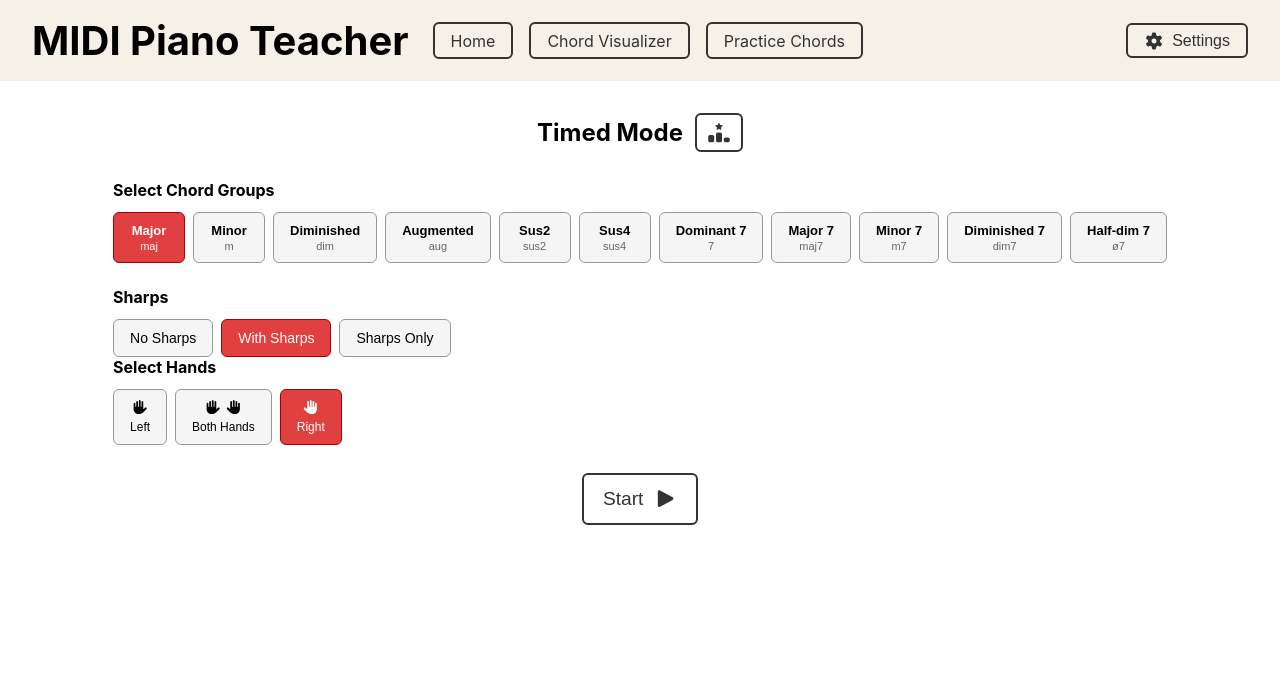
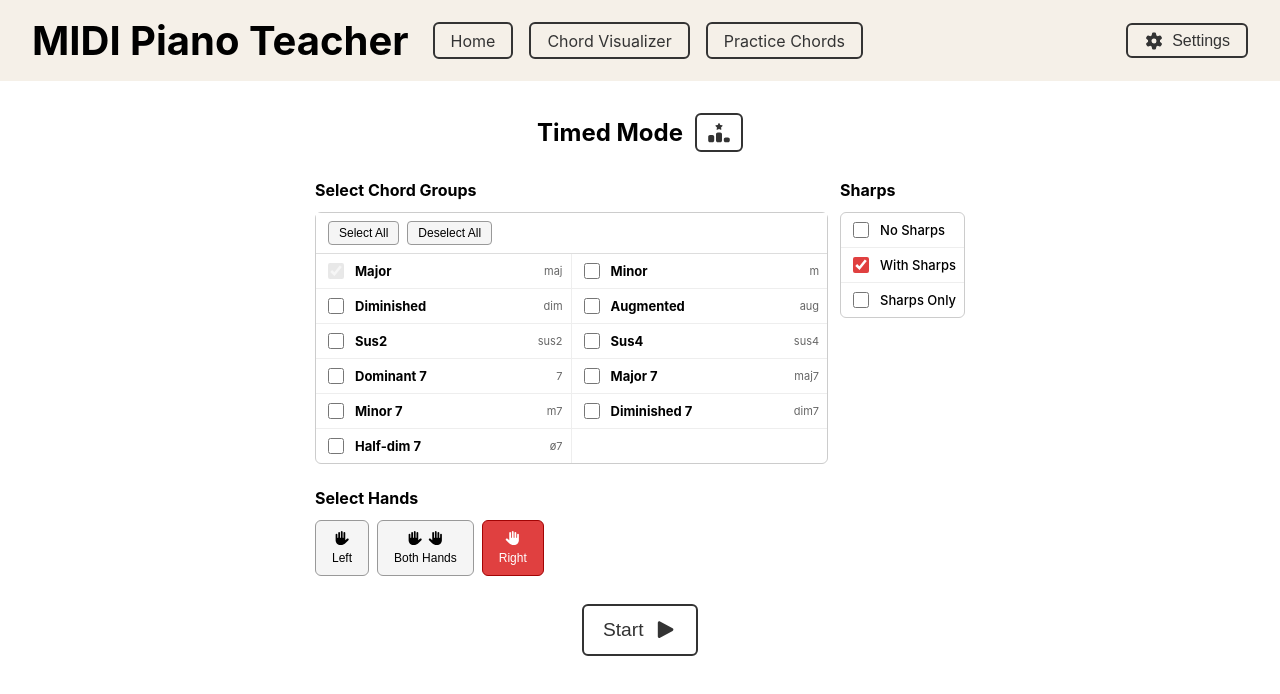
Before and after one commit to mjosephs1/midi-piano-teacher-web, a React (Create React App) app: page /practice-chords/timed in a window 1280 px wide. Shown: the top 694 px of the page. Built offline with nearby package versions, Linux system fonts and the light colour scheme.

Commit message:
Update Practice Configuration/Settings styling to be more compact and intuitive

```diff
--- a/src/App.css
+++ b/src/App.css
@@ -8,7 +8,7 @@
   padding: 2rem;
   box-sizing: border-box;
   margin: 0 auto;
-  max-width: 1200px;
+  max-width: none;
 }
 
 .app-header {
--- a/src/PracticeConfiguration.css
+++ b/src/PracticeConfiguration.css
@@ -1,5 +1,6 @@
 .practice-config {
   padding: 16px 0;
+  width: 100%;
 }
 
 .practice-config-label {
@@ -9,41 +10,91 @@
   text-align: left;
 }
 
-.chord-group-buttons {
+.config-top-row {
   display: flex;
-  flex-wrap: wrap;
+  gap: 12px;
+  margin-bottom: 24px;
+  min-width: 0;
+  width: 650px;
+}
+
+.config-section {
+  flex: 1;
+  min-width: 0;
+}
+
+.config-section:last-child {
+  flex: 0 0 auto;
+}
+
+.chord-group-list-container {
+  border: 1px solid #ccc;
+  border-radius: 6px;
+  display: grid;
+  grid-template-columns: 1fr 1fr;
+  position: relative;
+}
+
+.chord-group-list-toolbar {
+  grid-column: 1 / -1;
+  position: sticky;
+  top: 0;
+  z-index: 1;
+  background: #fff;
+  border-bottom: 1px solid #ddd;
+  padding: 8px 12px;
+  display: flex;
   gap: 8px;
 }
 
-.chord-group-btn {
-  display: flex;
-  flex-direction: column;
-  align-items: center;
-  padding: 10px 16px;
+.chord-group-toolbar-btn {
+  font-size: 12px;
+  padding: 4px 10px;
   border: 1px solid #999;
-  background-color: #f5f5f5;
-  border-radius: 6px;
+  background: #f5f5f5;
+  border-radius: 4px;
   cursor: pointer;
-  transition: background-color 0.2s, border-color 0.2s;
-  min-width: 72px;
+  transition: background-color 0.2s;
 }
 
-.chord-group-btn:hover {
+.chord-group-toolbar-btn:hover {
   background-color: #e0e0e0;
 }
 
-.chord-group-btn.selected {
-  background-color: #E04040;
-  border-color: #a20404;
+.chord-group-item {
+  display: flex;
+  align-items: center;
+  gap: 8px;
+  padding: 6px 8px;
+  cursor: pointer;
+  border-right: 1px solid #eee;
+  border-bottom: 1px solid #eee;
+  transition: background-color 0.2s;
+  min-width: 0;
 }
 
-.chord-group-btn.selected .chord-group-name,
-.chord-group-btn.selected .chord-group-shorthand {
-  color: #fff;
+.chord-group-item:nth-child(2n+1) {
+  border-right: none;
 }
 
-.chord-group-btn.only-selected {
+.chord-group-item:last-child {
+  border-bottom: none;
+}
+
+.chord-group-item:hover {
+  background-color: #f9f9f9;
+}
+
+.chord-group-item input[type="checkbox"] {
+  width: 16px;
+  height: 16px;
+  cursor: pointer;
+  accent-color: #E04040;
+}
+
+.chord-group-item input[type="checkbox"]:disabled {
   cursor: not-allowed;
+  opacity: 0.5;
 }
 
 .chord-group-name {
@@ -54,37 +105,49 @@
 .chord-group-shorthand {
   font-size: 11px;
   color: #666;
-  margin-top: 2px;
+  margin-left: auto;
 }
 
-.chord-group-buttons + .practice-config-label {
+.config-top-row + .practice-config-label {
   margin-top: 24px;
 }
 
-.sharps-buttons {
-  display: flex;
-  flex-wrap: wrap;
-  gap: 8px;
+.sharps-list-container {
+  border: 1px solid #ccc;
+  border-radius: 6px;
+  display: grid;
+  grid-template-columns: 1fr;
+  position: relative;
 }
 
-.sharps-btn {
-  padding: 10px 16px;
-  border: 1px solid #999;
-  background-color: #f5f5f5;
-  border-radius: 6px;
+.sharps-item {
+  display: flex;
+  align-items: center;
+  gap: 8px;
+  padding: 6px 8px;
   cursor: pointer;
-  transition: background-color 0.2s, border-color 0.2s;
-  font-size: 14px;
+  border-bottom: 1px solid #eee;
+  transition: background-color 0.2s;
 }
 
-.sharps-btn:hover {
-  background-color: #e0e0e0;
+.sharps-item:last-child {
+  border-bottom: none;
 }
 
-.sharps-btn.selected {
-  background-color: #E04040;
-  border-color: #a20404;
-  color: #fff;
+.sharps-item:hover {
+  background-color: #f9f9f9;
+}
+
+.sharps-item input[type="checkbox"] {
+  width: 16px;
+  height: 16px;
+  cursor: pointer;
+  accent-color: #E04040;
+}
+
+.sharps-label {
+  font-size: 13px;
+  font-weight: 500;
 }
 
 .hands-buttons {
--- a/src/PracticeConfiguration.tsx
+++ b/src/PracticeConfiguration.tsx
@@ -20,6 +20,15 @@ export const PracticeConfiguration: FC<PracticeConfigurationProps> = ({
     onPracticeConfigChange(new PracticeConfig(next, config.sharpsFilter, config.handsMode));
   };
 
+  const selectAll = () => {
+    const allGroups = new Set(CHORD_PATTERNS.map(p => p.name));
+    onPracticeConfigChange(new PracticeConfig(allGroups, config.sharpsFilter, config.handsMode));
+  };
+
+  const deselectAll = () => {
+    onPracticeConfigChange(new PracticeConfig(new Set(['Major']), config.sharpsFilter, config.handsMode));
+  };
+
   const sharpsOptions: { label: string; value: SharpsFilter }[] = [
     { label: 'No Sharps', value: 'no-sharps' },
     { label: 'With Sharps', value: 'with-sharps' },
@@ -28,34 +37,47 @@ export const PracticeConfiguration: FC<PracticeConfigurationProps> = ({
 
   return (
     <div className="practice-config">
+      <div className="config-top-row">
+        <div className="config-section">
           <h3 className="practice-config-label">Select Chord Groups</h3>
-      <div className="chord-group-buttons">
+          <div className="chord-group-list-container">
+            <div className="chord-group-list-toolbar">
+              <button className="chord-group-toolbar-btn" onClick={selectAll}>Select All</button>
+              <button className="chord-group-toolbar-btn" onClick={deselectAll}>Deselect All</button>
+            </div>
             {CHORD_PATTERNS.map(pattern => {
               const isSelected = config.selectedGroups.has(pattern.name);
               const isOnlySelected = isSelected && config.selectedGroups.size === 1;
               return (
-            <button
-              key={pattern.name}
-              className={`chord-group-btn${isSelected ? ' selected' : ''}${isOnlySelected ? ' only-selected' : ''}`}
-              onClick={() => toggleGroup(pattern.name)}
-            >
+                <label key={pattern.name} className="chord-group-item">
+                  <input
+                    type="checkbox"
+                    checked={isSelected}
+                    disabled={isOnlySelected}
+                    onChange={() => toggleGroup(pattern.name)}
+                  />
                   <span className="chord-group-name">{pattern.name}</span>
                   <span className="chord-group-shorthand">{pattern.shorthand}</span>
-            </button>
+                </label>
               );
             })}
           </div>
+        </div>
+        <div className="config-section">
           <h3 className="practice-config-label">Sharps</h3>
-      <div className="sharps-buttons">
+          <div className="sharps-list-container">
             {sharpsOptions.map(option => (
-          <button
-            key={option.value}
-            className={`sharps-btn${config.sharpsFilter === option.value ? ' selected' : ''}`}
-            onClick={() => onPracticeConfigChange(new PracticeConfig(config.selectedGroups, option.value, config.handsMode))}
-          >
-            {option.label}
-          </button>
+              <label key={option.value} className="sharps-item">
+                <input
+                  type="checkbox"
+                  checked={config.sharpsFilter === option.value}
+                  onChange={() => onPracticeConfigChange(new PracticeConfig(config.selectedGroups, option.value, config.handsMode))}
+                />
+                <span className="sharps-label">{option.label}</span>
+              </label>
             ))}
+          </div>
+        </div>
       </div>
       <h3 className="practice-config-label">Select Hands</h3>
       <div className="hands-buttons">
--- a/src/TimedMode.css
+++ b/src/TimedMode.css
@@ -2,7 +2,6 @@
   padding: 20px;
   display: flex;
   flex-direction: column;
-  align-items: center;
   gap: 12px;
 }
 
@@ -10,6 +9,7 @@
   display: flex;
   align-items: center;
   gap: 12px;
+  margin: 0 auto;
 }
 
 .timed-title-row h2 {
@@ -48,6 +48,7 @@
   cursor: pointer;
   transition: background-color 0.2s;
   gap: 0.6rem;
+  margin: 0 auto;
 }
 
 .timed-play-button:hover {
@@ -63,6 +64,7 @@
   font-size: 6rem;
   font-weight: bold;
   color: #333;
+  margin: 0 auto;
 }
 
 .timed-countdown-number {
@@ -153,6 +155,7 @@
   align-items: center;
   gap: 1rem;
   padding: 2rem;
+  margin: 0 auto;
 }
 
 .timed-final-score {
```
Lines whose indentation alone changed are shown as unchanged.
